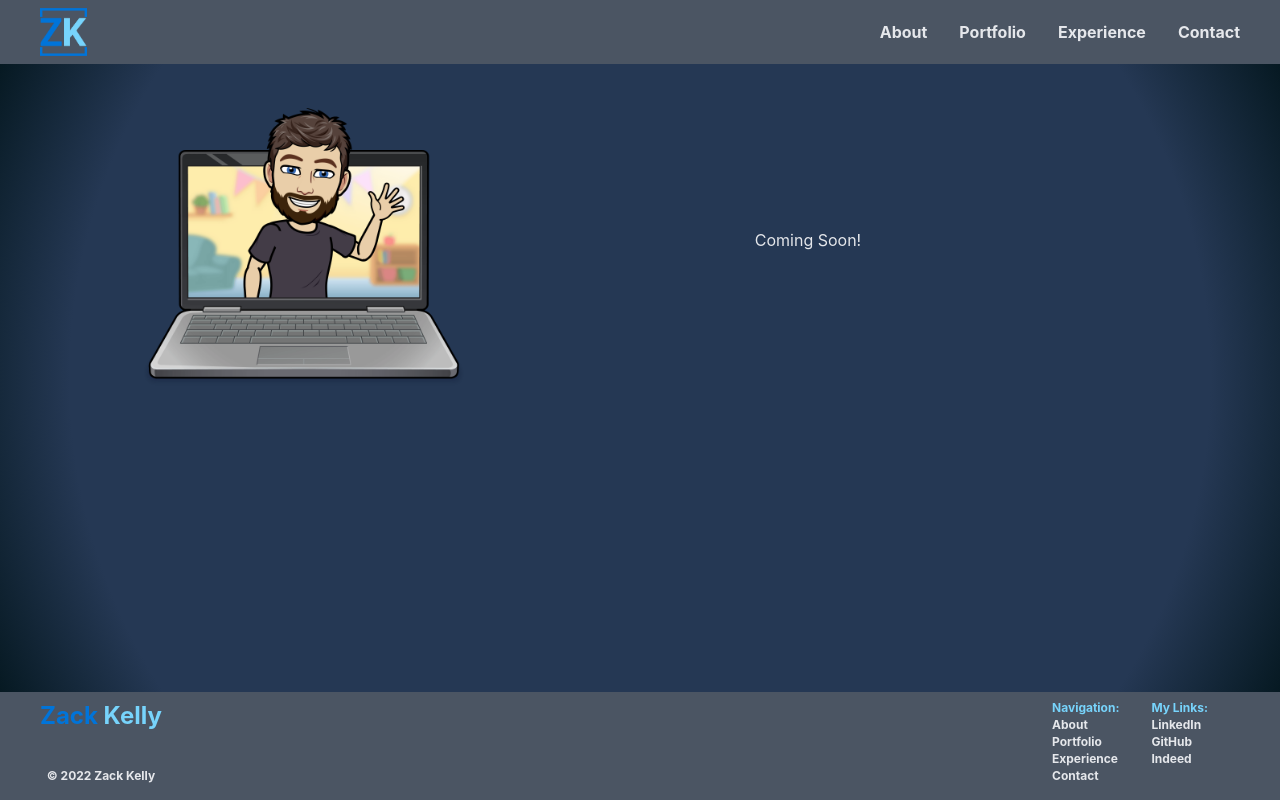
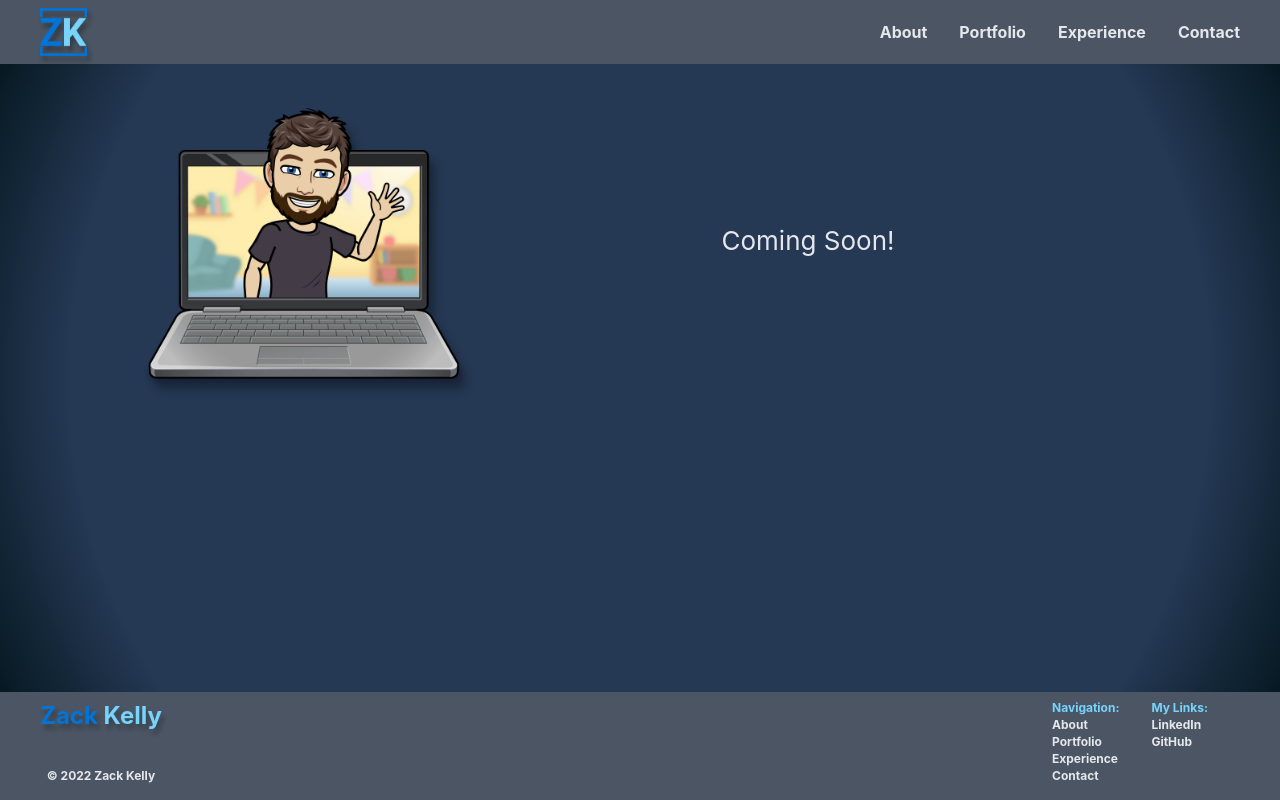
Before and after one commit to zackorykelly/personal-site, a React (Create React App) app: page / in a window 1280 px wide. Built offline with nearby package versions, Linux system fonts and the light colour scheme.

Commit message:
styling of header footer and home

```diff
--- a/src/Components/Footer.js
+++ b/src/Components/Footer.js
@@ -6,7 +6,7 @@ function Footer() {
     return (
         <div className="flex flex-row justify-between bg-gray-600 px-10 pt-2 pb-4">
             <div className="flex flex-col justify-between items-center">
-                <Link className="font-bold text-2xl group" to={'/'}>
+                <Link className="font-bold text-2xl group drop-shadow-[3px_5px_2px_rgba(0,0,0,0.25)]" to={'/'}>
                     <span className="text-primary group-hover:text-secondary">Zack </span>
                     <span className="text-secondary group-hover:text-primary">Kelly</span>
                 </Link>
@@ -22,9 +22,8 @@ function Footer() {
                 </div>
                 <div className="text-gray-200 text-xs font-bold flex flex-col gap-[1px]">
                     <div className="text-secondary">My Links:</div>
-                    <a className="hover:text-secondary" href="https://www.google.ca">LinkedIn</a>
-                    <a className="hover:text-secondary" href="https://www.google.ca">GitHub</a>
-                    <a className="hover:text-secondary" href="https://www.google.ca">Indeed</a>
+                    <a className="hover:text-secondary" target="_blank" rel="noreferrer" href="https://www.linkedin.com/in/zack-kelly/">LinkedIn</a>
+                    <a className="hover:text-secondary" target="_blank" rel="noreferrer" href="https://github.com/zackorykelly">GitHub</a>
                 </div>
             </div>
         </div>
--- a/src/Components/Navbar.js
+++ b/src/Components/Navbar.js
@@ -1,20 +1,21 @@
-import { Link } from "react-router-dom"
+import { Link, useLocation } from "react-router-dom"
 
 
 function Navbar() {
+    const loc = useLocation()
 
     return (
         <div className="flex flex-row justify-between items-center bg-gray-600 px-10 py-2">
             <div>
                 <Link to={'/'}>
-                    <img className=" h-12" alt="Zack Kelly" src="/logo-no-background.png"/>
+                    <img className="h-12 hover:drop-shadow-[3px_5px_2px_rgba(0,0,0,0.5)] drop-shadow-[3px_5px_2px_rgba(0,0,0,0.3)]" alt="Zack Kelly" src="/logo-no-background.png"/>
                 </Link>
             </div>
             <div className="text-gray-200 font-bold flex flex-row gap-8">
-                <Link className="hover:text-secondary" to={'/about'}>About</Link>
-                <Link className="hover:text-secondary" to={'/portfolio'}>Portfolio</Link>
-                <Link className="hover:text-secondary" to={'/experience'}>Experience</Link>
-                <Link className="hover:text-secondary" to={'/contact'}>Contact</Link>
+                <Link className={`${loc.pathname === '/about' ? 'text-secondary' : 'hover:text-secondary'}`} to={'/about'}>About</Link>
+                <Link className={`${loc.pathname === '/portfolio' ? 'text-secondary' : 'hover:text-secondary'}`} to={'/portfolio'}>Portfolio</Link>
+                <Link className={`${loc.pathname === '/experience' ? 'text-secondary' : 'hover:text-secondary'}`} to={'/experience'}>Experience</Link>
+                <Link className={`${loc.pathname === '/contact' ? 'text-secondary' : 'hover:text-secondary'}`} to={'/contact'}>Contact</Link>
             </div>
         </div>
     )
--- a/src/Pages/Home.js
+++ b/src/Pages/Home.js
@@ -2,8 +2,8 @@ function Home() {
 
     return (
         <div className="grid grid-cols-3 gap-4">
-            <img src="/laptop-wave.png" alt="Zack Kelly" />
-            <div className="col-span-2 px-4 py-8 text-gray-200 self-center text-center">
+            <img className="drop-shadow-[6px_10px_4px_rgba(0,0,0,0.3)]" src="/laptop-wave.png" alt="Zack Kelly" />
+            <div className="col-span-2 px-4 py-8 text-gray-200 text-[26px] self-center text-center">
                 Coming Soon!
             </div>
         </div>
```
